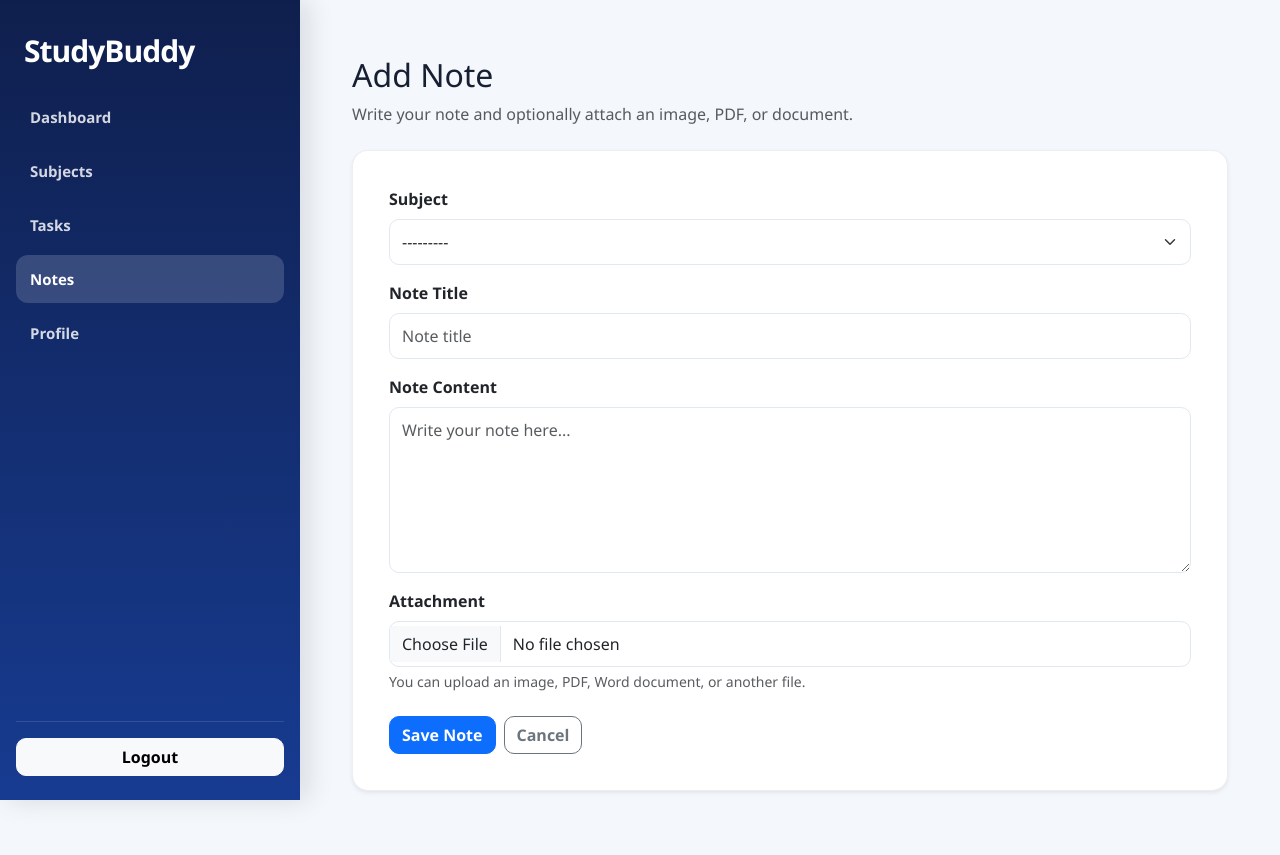
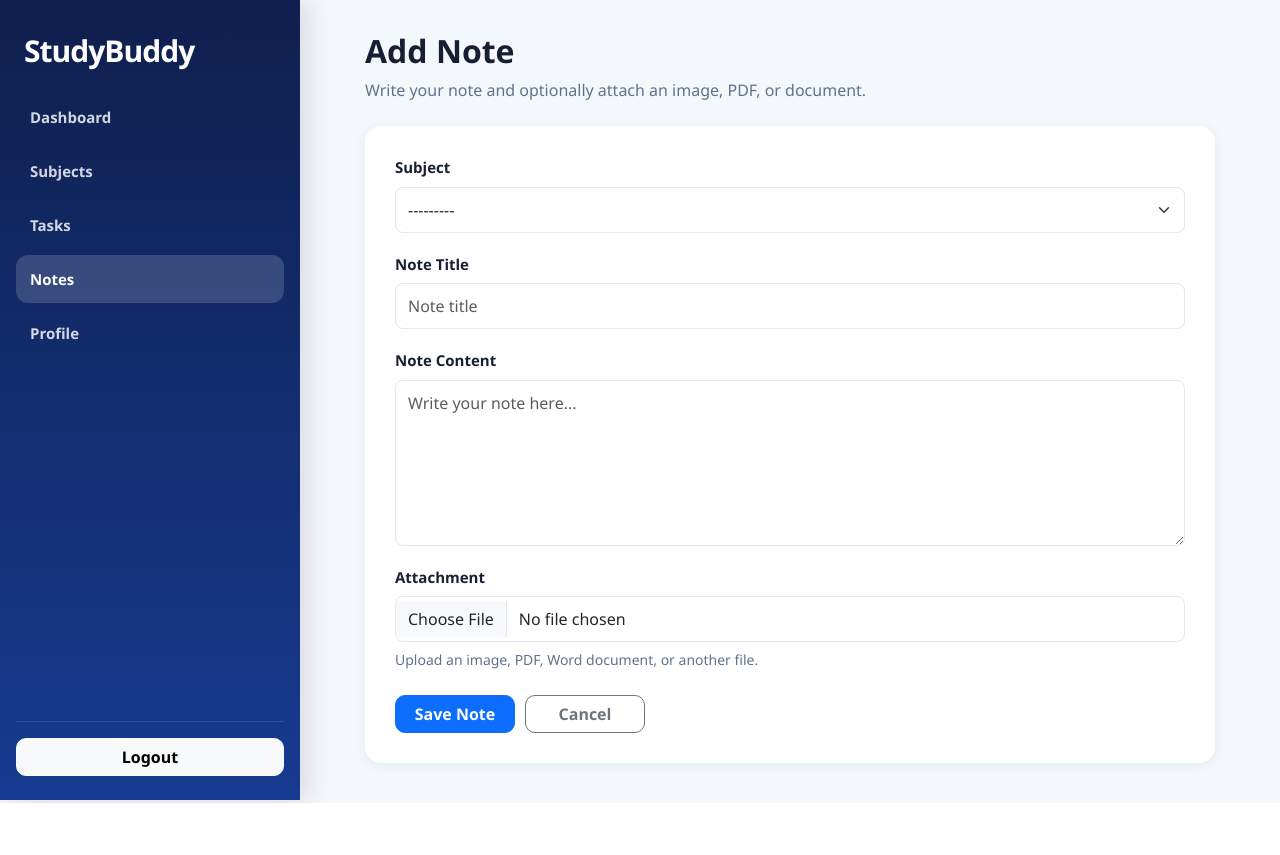
Before and after one commit to mavijaykhanna358-tech/studybuddy, a Django app: page /notes/add/ in a window 1280 px wide. After the commit the page ends 803 px from the top, so only its background shows below. Run offline with Django 5.2, Linux system fonts and the light colour scheme; a user stored in the database is signed in; data comes from the database, SQL or seed files in the repository.

Commit message:
Fix note attachments and file preview

```diff
--- a/tasks/views.py
+++ b/tasks/views.py
@@ -582,7 +582,6 @@
         'tasks'
     )
 
-
 # =========================
 # NOTES
 # =========================
--- a/templates/notes/note_form.html
+++ b/templates/notes/note_form.html
@@ -2,51 +2,161 @@
 
 {% block content %}
 
-<div class="container py-4">
+<style>
 
-    <div class="mb-4">
+.note-page {
+    max-width: 850px;
+    margin: 0 auto;
+}
 
-        <h2>
-            {% if form.instance.pk %}
+.note-heading {
+    margin-bottom: 24px;
+}
+
+.note-heading h1 {
+    font-size: 32px;
+    font-weight: 700;
+    color: #172033;
+    margin: 0 0 8px;
+}
+
+.note-heading p {
+    font-size: 16px;
+    color: #60738c;
+    margin: 0;
+}
+
+.note-form-card {
+    background: #ffffff;
+    border-radius: 16px;
+    padding: 30px;
+    box-shadow: 0 2px 12px rgba(50, 90, 140, 0.08);
+}
+
+.form-group {
+    margin-bottom: 20px;
+}
+
+.form-label {
+    display: block;
+    font-size: 15px;
+    font-weight: 600;
+    color: #172033;
+    margin-bottom: 8px;
+}
+
+.form-control,
+.form-select {
+    width: 100%;
+    border-radius: 8px;
+}
+
+textarea.form-control {
+    min-height: 150px;
+    resize: vertical;
+}
+
+.attachment-help {
+    color: #60738c;
+    font-size: 14px;
+    margin-top: 7px;
+}
+
+.current-file {
+    background: #f4f7fb;
+    border: 1px solid #e2e8f0;
+    border-radius: 8px;
+    padding: 10px 12px;
+    margin-top: 10px;
+}
+
+.current-file a {
+    color: #0d6efd;
+    text-decoration: none;
+    font-weight: 600;
+}
+
+.button-row {
+    display: flex;
+    gap: 10px;
+    margin-top: 25px;
+}
+
+.button-row .btn {
+    min-width: 120px;
+}
+
+@media (max-width: 576px) {
+
+    .note-page {
+        width: 100%;
+    }
+
+    .note-heading h1 {
+        font-size: 28px;
+    }
+
+    .note-form-card {
+        padding: 22px 18px;
+    }
+
+    .button-row {
+        flex-direction: column;
+    }
+
+    .button-row .btn {
+        width: 100%;
+    }
+
+}
+
+</style>
+
+
+<div class="note-page">
+
+
+    <!-- HEADING -->
+
+    <div class="note-heading">
+
+        <h1>
+
+            {% if note %}
                 Edit Note
             {% else %}
                 Add Note
             {% endif %}
-        </h2>
 
-        <p class="text-muted">
+        </h1>
+
+        <p>
             Write your note and optionally attach an image, PDF, or document.
         </p>
 
     </div>
 
 
-    <div class="card shadow-sm">
+    <!-- FORM -->
 
-        <div class="card-body">
+    <div class="note-form-card">
 
         <form
-                method="POST"
+            method="post"
             enctype="multipart/form-data"
         >
 
             {% csrf_token %}
 
 
-                {% if form.non_field_errors %}
+            <!-- SUBJECT -->
 
-                    <div class="alert alert-danger">
-                        {{ form.non_field_errors }}
-                    </div>
+            <div class="form-group">
 
-                {% endif %}
-
-
-                <!-- Subject -->
-
-                <div class="mb-3">
-
-                    <label class="form-label">
+                <label
+                    for="{{ form.subject.id_for_label }}"
+                    class="form-label"
+                >
                     Subject
                 </label>
 
@@ -55,7 +165,9 @@
                 {% if form.subject.errors %}
 
                     <div class="text-danger small mt-1">
+
                         {{ form.subject.errors }}
+
                     </div>
 
                 {% endif %}
@@ -63,11 +175,14 @@
             </div>
 
 
-                <!-- Note Title -->
+            <!-- TITLE -->
 
-                <div class="mb-3">
+            <div class="form-group">
 
-                    <label class="form-label">
+                <label
+                    for="{{ form.title.id_for_label }}"
+                    class="form-label"
+                >
                     Note Title
                 </label>
 
@@ -76,7 +191,9 @@
                 {% if form.title.errors %}
 
                     <div class="text-danger small mt-1">
+
                         {{ form.title.errors }}
+
                     </div>
 
                 {% endif %}
@@ -84,11 +201,14 @@
             </div>
 
 
-                <!-- Note Content -->
+            <!-- CONTENT -->
 
-                <div class="mb-3">
+            <div class="form-group">
 
-                    <label class="form-label">
+                <label
+                    for="{{ form.content.id_for_label }}"
+                    class="form-label"
+                >
                     Note Content
                 </label>
 
@@ -97,7 +217,9 @@
                 {% if form.content.errors %}
 
                     <div class="text-danger small mt-1">
+
                         {{ form.content.errors }}
+
                     </div>
 
                 {% endif %}
@@ -105,25 +227,51 @@
             </div>
 
 
-                <!-- Attachment -->
+            <!-- ATTACHMENT -->
 
-                <div class="mb-4">
+            <div class="form-group">
 
-                    <label class="form-label">
+                <label
+                    for="{{ form.attachment.id_for_label }}"
+                    class="form-label"
+                >
                     Attachment
                 </label>
 
                 {{ form.attachment }}
 
-                    <div class="form-text">
-                        You can upload an image, PDF, Word document,
+                <div class="attachment-help">
+
+                    Upload an image, PDF, Word document,
                     or another file.
+
                 </div>
+
+
+                {% if note and note.attachment %}
+
+                <div class="current-file">
+
+                    Current file:
+
+                    <a
+                        href="{{ note.attachment.url }}"
+                        target="_blank"
+                    >
+                        {{ note.attachment.name|cut:"notes/" }}
+                    </a>
+
+                </div>
+
+                {% endif %}
+
 
                 {% if form.attachment.errors %}
 
                     <div class="text-danger small mt-1">
+
                         {{ form.attachment.errors }}
+
                     </div>
 
                 {% endif %}
@@ -131,41 +279,16 @@
             </div>
 
 
-                <!-- Existing Attachment -->
+            <!-- BUTTONS -->
 
-                {% if form.instance.attachment %}
-
-                    <div class="mb-4">
-
-                        <p class="mb-2">
-                            <strong>
-                                Current attachment:
-                            </strong>
-                        </p>
-
-                        <a
-                            href="{{ form.instance.attachment.url }}"
-                            target="_blank"
-                            class="btn btn-outline-primary btn-sm"
-                        >
-                            View Current Attachment
-                        </a>
-
-                    </div>
-
-                {% endif %}
-
-
-                <!-- Buttons -->
-
-                <div class="d-flex gap-2">
+            <div class="button-row">
 
                 <button
                     type="submit"
                     class="btn btn-primary"
                 >
 
-                        {% if form.instance.pk %}
+                    {% if note %}
                         Update Note
                     {% else %}
                         Save Note
@@ -175,10 +298,12 @@
 
 
                 <a
-                        href="{% url 'notes' %}"
+                    href="{% if note %}{% url 'note_detail' note.pk %}{% else %}{% url 'notes' %}{% endif %}"
                     class="btn btn-outline-secondary"
                 >
+
                     Cancel
+
                 </a>
 
             </div>
@@ -190,6 +315,4 @@
 
 </div>
 
-</div>
-
 {% endblock %}
```
Also changed, not shown: templates/notes/note_detail.html (+237 -133 lines). Lines whose indentation alone changed are shown as unchanged.
